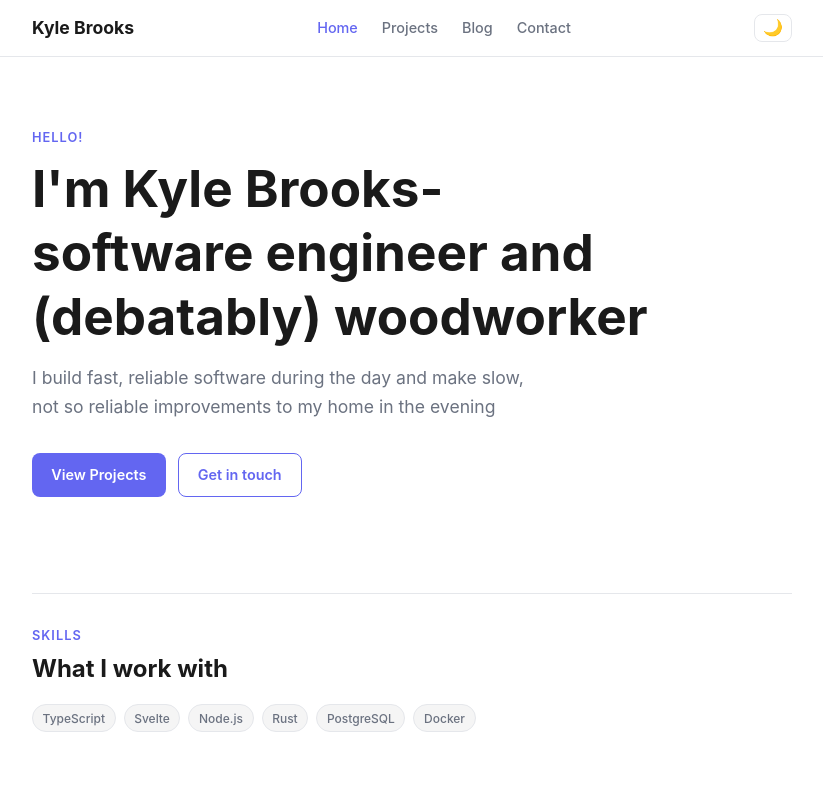
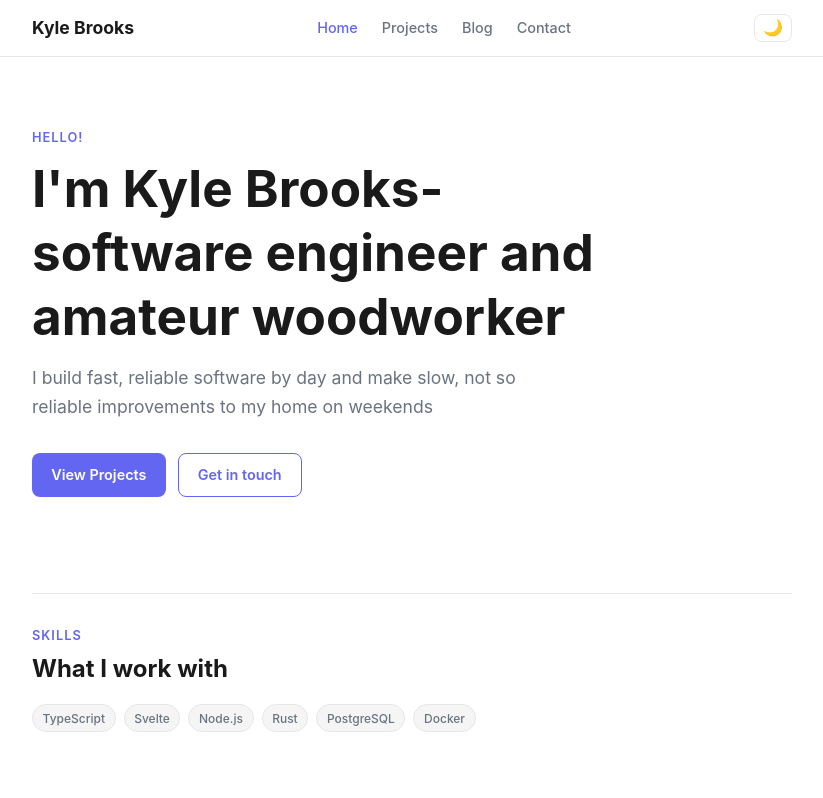
Before and after one commit to KyleBrooks242/claude-svelte-website, a SvelteKit app: page / in a window 1280 px wide. Shown: the top 798 px of the page, without its empty margins (228-1051 px from the left). Built offline with nearby package versions, Linux system fonts and the light colour scheme.

Commit message:
Modify homepage 'hero' slightly

```diff
--- a/src/routes/+page.svelte
+++ b/src/routes/+page.svelte
@@ -11,10 +11,10 @@
 		<section style="padding: 3rem 0 4rem;">
 			<p class="section-tag">Hello!</p>
 			<h1 style="font-size: clamp(2rem, 5vw, 3.2rem); margin-bottom: 1rem;">
-				I'm Kyle Brooks- <br>software engineer and (debatably) woodworker
+				I'm Kyle Brooks- <br>software engineer and amateur woodworker
 			</h1>
 			<p style="font-size: 1.1rem; color: var(--text-muted); max-width: 520px; margin-bottom: 2rem;">
-				I build fast, reliable software during the day and make slow, not so reliable improvements to my home in the evening
+				I build fast, reliable software by day and make slow, not so reliable improvements to my home on weekends
 			</p>
 			<div style="display:flex;gap:0.75rem;flex-wrap:wrap;">
 				<a href="/projects" class="btn">View Projects</a>
```
